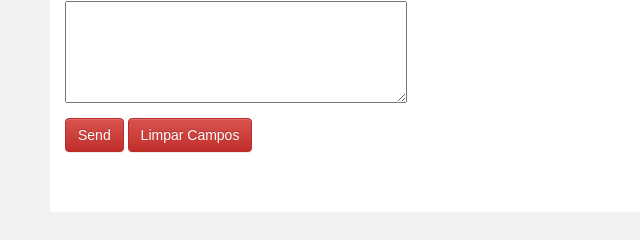
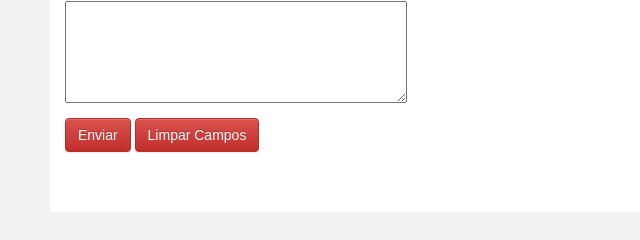
Before and after one commit to ThercioPeixotoL/PetsLovers, a plain HTML site: page fale conosco.html in a window 1280 px wide. Shown: the part 542-782 px from the top of the page, 0-640 px from the left. Drawn offline with nearby package versions, Linux system fonts and the light colour scheme.

Commit message:
Update fale conosco.html

```diff
--- a/fale conosco.html
+++ b/fale conosco.html
@@ -76,7 +76,7 @@
 
 
 							<p>
-								<input type="submit" name="enviar" value="Send" class="btn btn-danger  ">
+								<input type="submit" name="enviar" value="Enviar" class="btn btn-danger  ">
 								<input type="reset" name="limpar" value="Limpar Campos" class="btn btn-danger">
 							</p>
 
```
